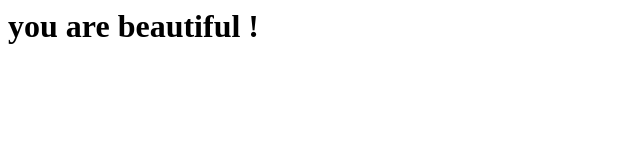
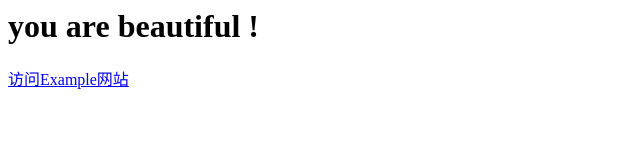
Before and after one commit to student-wlt/student-wlt.github.io, a plain HTML site: page index.html in a window 1280 px wide. Shown: the whole page, without its empty margins (0-640 px from the left). Drawn offline with Linux system fonts and the light colour scheme.

Commit message:
Update index.html

```diff
--- a/index.html
+++ b/index.html
@@ -1 +1,4 @@
 <h1> you are beautiful !  </h1>
+<a href="./ML_CH1ch2.html"_blank" rel="noopener noreferrer">访问Example网站</a>
+<!-- 或者，如果需要向后兼容非常旧的浏览器： -->
+<!-- <a href="https://www.example.com" target="_blank" rel="noreferrer">访问Example网站</a> -->
```
